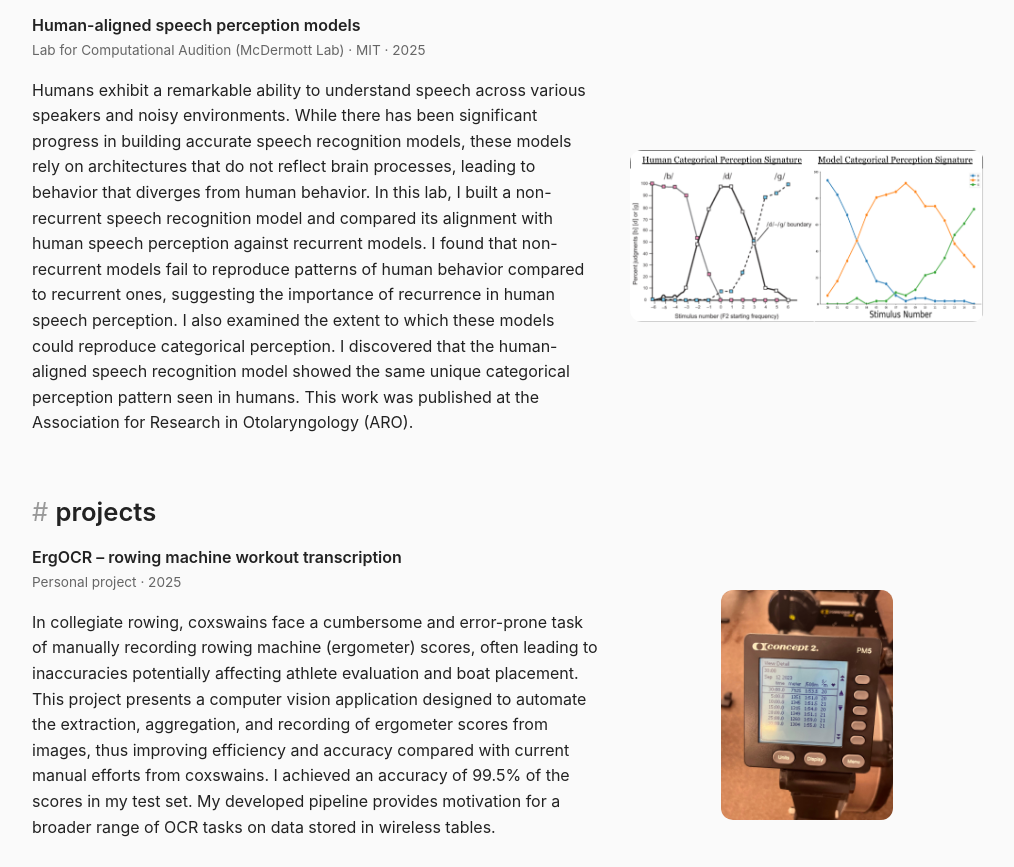
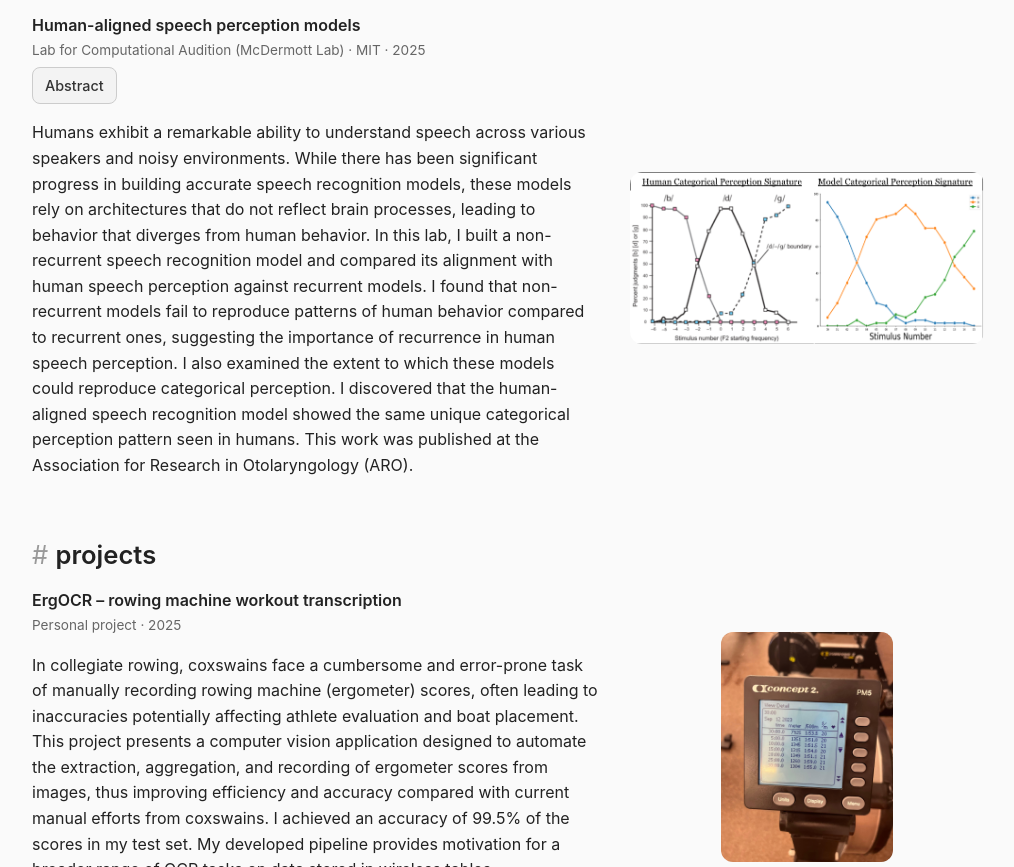
Before and after one commit to Arnav-Aggarwal13/arnav-aggarwal13.github.io, a plain HTML site: page index.html in a window 1280 px wide. Shown: the part 961-1828 px from the top of the page, without its empty margins (132-1146 px from the left). Drawn offline with Linux system fonts and the light colour scheme.

Commit message:
add deliverable css code, and add abstract for ARO

```diff
--- a/index.html
+++ b/index.html
@@ -162,6 +162,27 @@
     }
 
 
+      .deliverable-box {
+        display: inline-block;
+        padding: 6px 12px;
+        background: #f3f3f3;
+        color: #333;
+        border: 1px solid #ccc;
+        border-radius: 8px;
+        font-size: 0.9rem;
+        font-weight: 500;
+        text-decoration: none;
+        transition: background 0.2s, box-shadow 0.2s;
+        margin-right: 8px;
+      }
+
+      .deliverable-box:hover {
+        background: #e9e9e9;
+        box-shadow: 0 2px 6px rgba(0,0,0,0.15);
+      }
+
+
+
 
     /* ---------- Text blocks ---------- */
     .about-text {
@@ -307,6 +328,7 @@
           <div class="entry">
             <div class="entry-title">Human-aligned speech perception models</div>
             <div class="entry-meta">Lab for Computational Audition (McDermott Lab) · MIT · 2025</div>
+            <a class="deliverable-box" href="deliverables/ARO-2026-Abstract.pdf" target="_blank">Abstract</a>
             <p>
               Humans exhibit a remarkable ability to understand speech across various speakers and noisy environments. While there has been
               significant progress in building accurate speech recognition models, these models rely on architectures that do not reflect brain processes,
```
Also changed, not shown: 2 other files.
